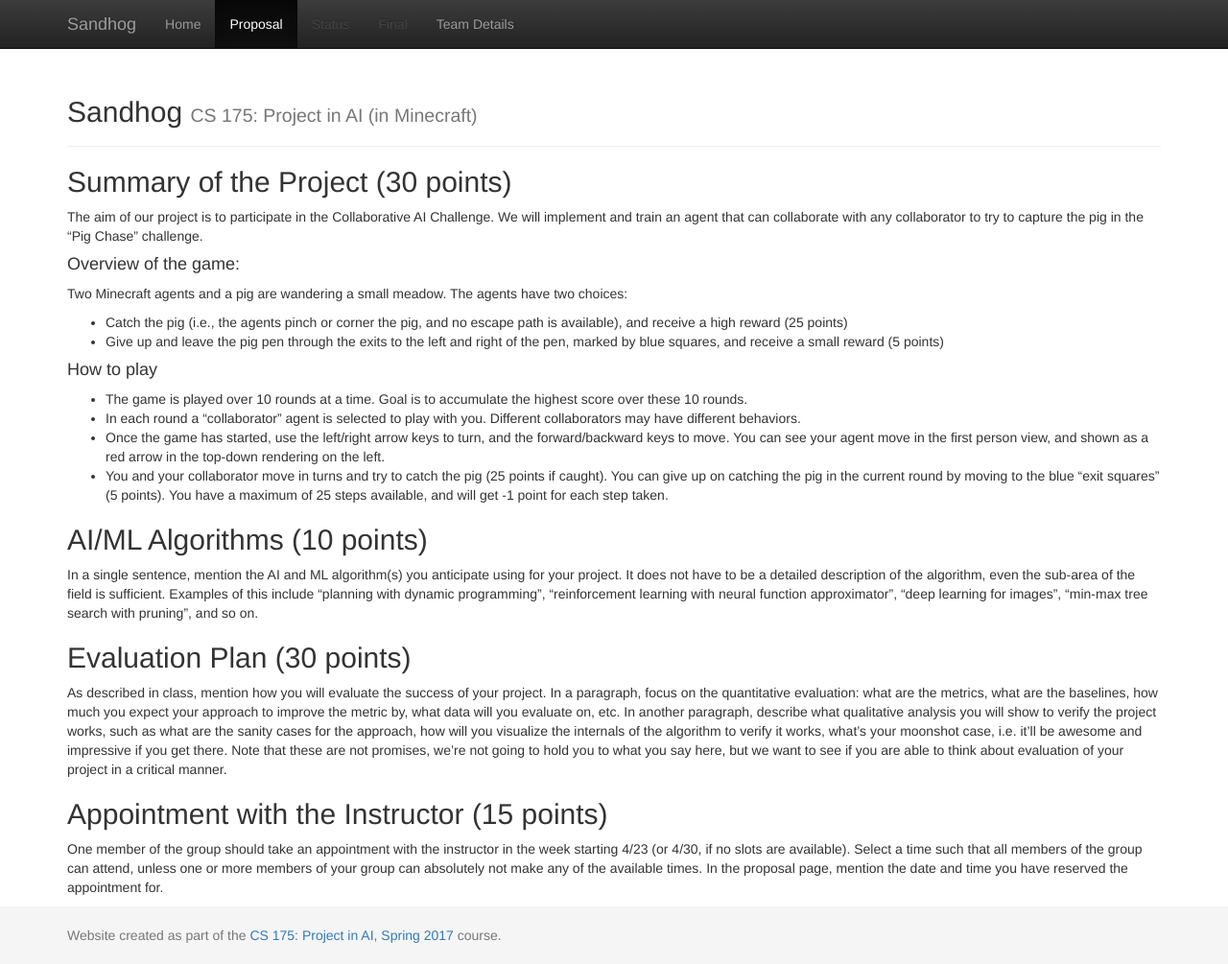
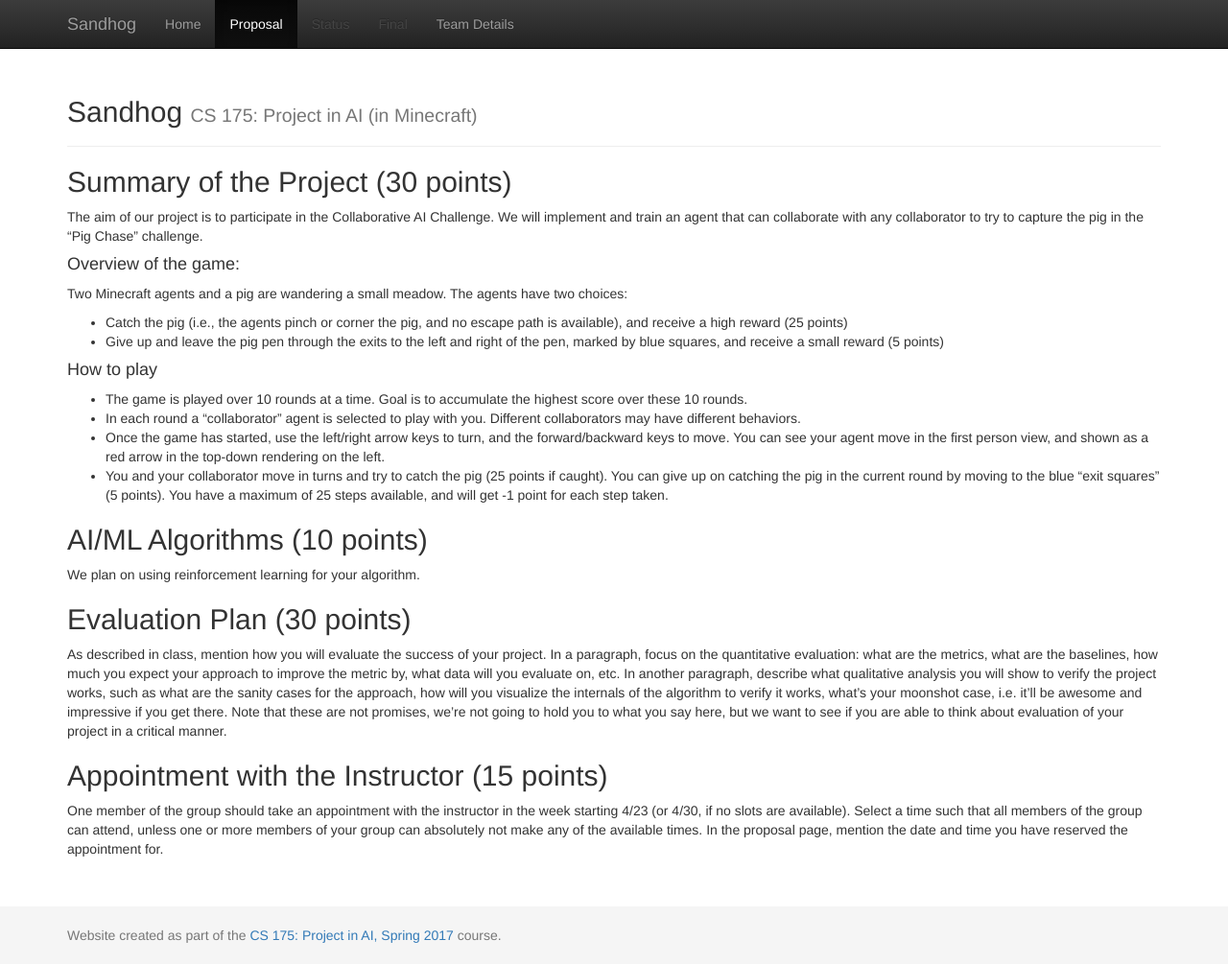
Before and after one commit to hfloresr/Sandhog, a Jekyll site: the page built from docs/proposal.md, in a window 1280 px wide and 1005 px high. Shown: the whole window at 96% size. Built offline with Jekyll 4.4.1, drawn with Linux system fonts in a browser that asks for light colours.

Commit message:
updated ai/ml algorithm

```diff
--- a/docs/proposal.md
+++ b/docs/proposal.md
@@ -18,10 +18,7 @@ Two Minecraft agents and a pig are wandering a small meadow. The agents have two
   * You and your collaborator move in turns and try to catch the pig (25 points if caught). You can give up on catching the pig in the current round by moving to the blue "exit squares" (5 points). You have a maximum of 25 steps available, and will get -1 point for each step taken.
 
 ## AI/ML Algorithms (10 points)
-In a single sentence, mention the AI and ML algorithm(s) you anticipate using for your project.  It does not
-have to be a detailed description of the algorithm, even the sub-area of the field is sufficient. Examples of this
-include “planning with dynamic programming”, “reinforcement learning with neural function approximator”,
-“deep learning for images”, “min-max tree search with pruning”, and so on.
+We plan on using reinforcement learning for your algorithm.
 
 ## Evaluation Plan (30 points)
 As described in class, mention how you will evaluate the success of your project. In a paragraph, focus on the
```
